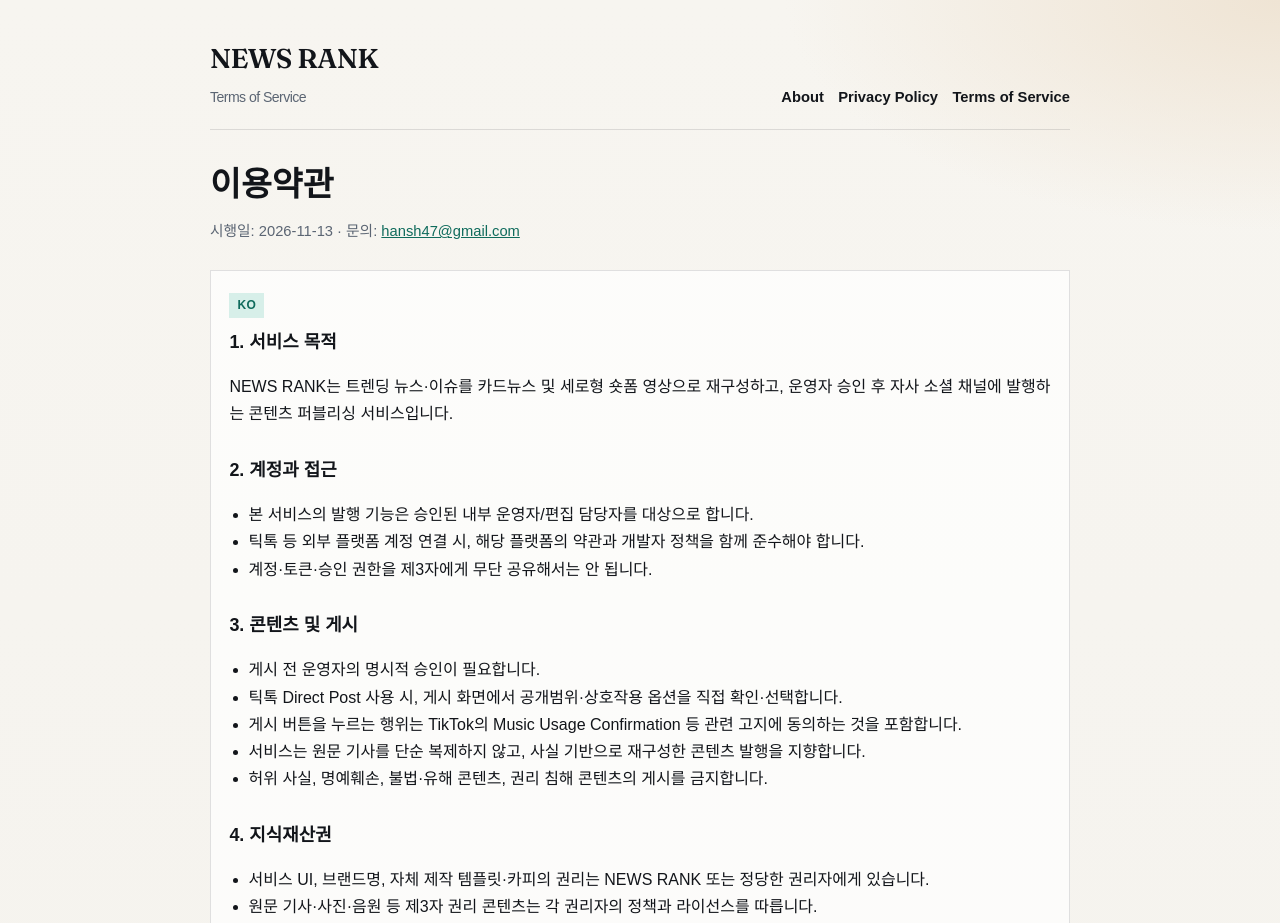
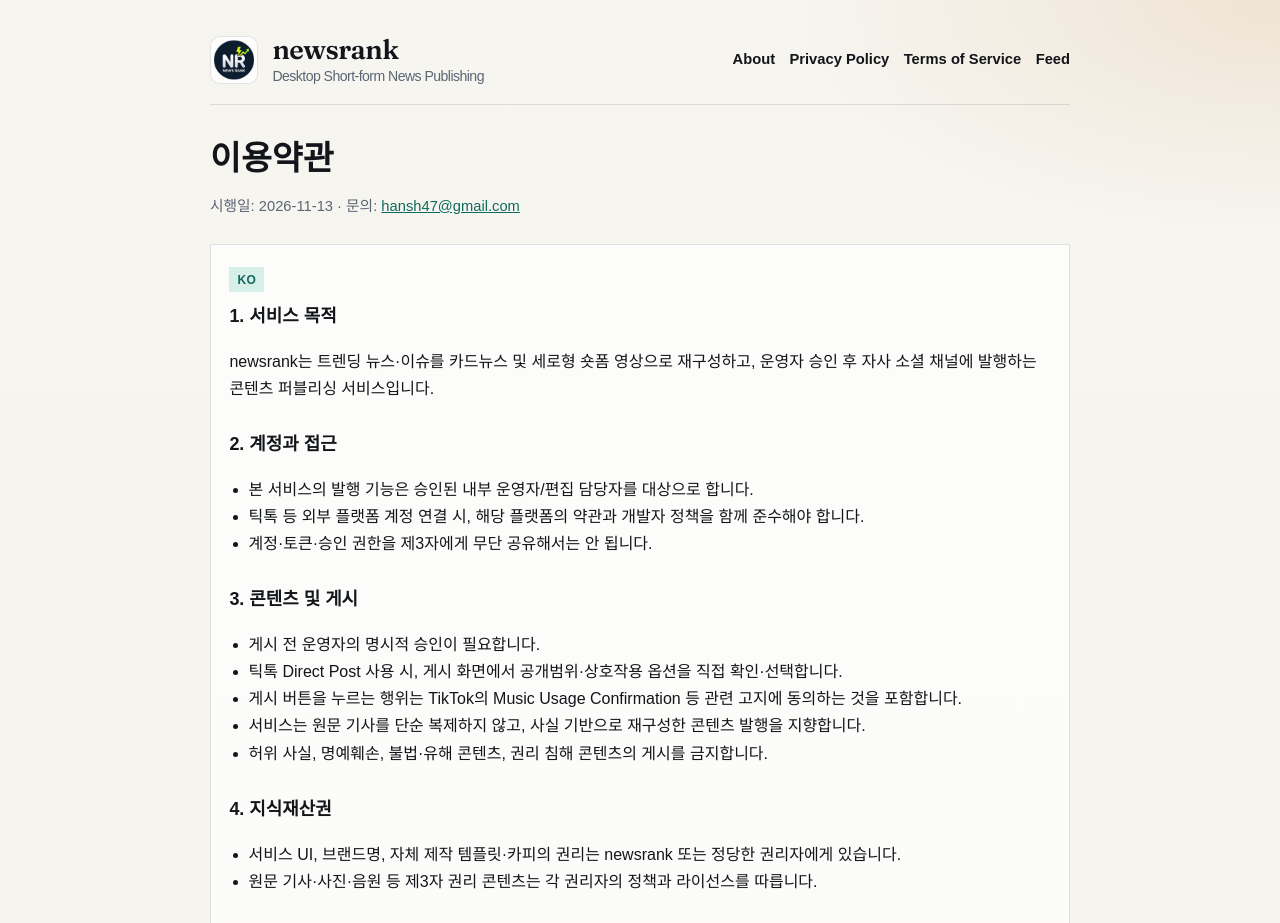
Before and after one commit to hansh47-bit/news, a plain HTML site: page terms/index.html in a window 1280 px wide. Shown: the top 923 px of the page. Drawn offline with Linux system fonts and the light colour scheme; a web font is replaced by a local one.

Commit message:
Add files via upload

```diff
--- a/terms/index.html
+++ b/terms/index.html
@@ -3,8 +3,13 @@
 <head>
   <meta charset="utf-8" />
   <meta name="viewport" content="width=device-width, initial-scale=1" />
-  <title>Terms of Service — NEWS RANK</title>
-  <meta name="description" content="NEWS RANK Terms of Service" />
+  <title>Terms of Service — newsrank</title>
+  <meta name="description" content="newsrank Terms of Service" />
+
+  <!-- 브라우저 탭 아이콘 (파비콘) - Basic Info의 앱 아이콘과 동일한 파일 사용 -->
+  <link rel="icon" type="image/png" href="https://hansh47-bit.github.io/news/app-icon.png" />
+  <link rel="apple-touch-icon" href="https://hansh47-bit.github.io/news/app-icon.png" />
+
   <link href="https://cdn.jsdelivr.net/gh/orioncactus/pretendard/dist/web/variable/pretendardvariable-dynamic-subset.css" rel="stylesheet" />
   <link href="https://fonts.googleapis.com/css2?family=Fraunces:opsz,wght@9..144,600;9..144,700&display=swap" rel="stylesheet" />
   <style>
@@ -28,14 +33,30 @@
     a { color: var(--accent); }
     .wrap { width: min(860px, calc(100% - 2rem)); margin: 0 auto; padding: 2.2rem 0 4rem; }
     header {
-      display: flex; justify-content: space-between; gap: 1rem; align-items: flex-end;
+      display: flex; justify-content: space-between; gap: 1rem; align-items: center; flex-wrap: wrap;
       padding-bottom: 1.2rem; border-bottom: 1px solid var(--line); margin-bottom: 1.6rem;
     }
-    .logo { margin: 0; font-family: Fraunces, Georgia, serif; font-size: 1.7rem; letter-spacing: -0.02em; }
-    .logo span { display:block; margin-top:0.3rem; font-family:Pretendard,sans-serif; font-size:0.88rem; color:var(--muted); font-weight:500; }
+    /* 헤더 아이콘 스타일 추가 */
+    .brand {
+      display: flex;
+      align-items: center;
+      gap: 0.9rem;
+    }
+    .brand-icon {
+      width: 48px;
+      height: 48px;
+      border-radius: 10px;
+      object-fit: cover;
+      border: 1px solid var(--line);
+      background: #fff;
+      flex-shrink: 0;
+    }
+    .logo { margin: 0; font-family: Fraunces, Georgia, serif; font-size: 1.7rem; letter-spacing: -0.02em; line-height: 1.1; }
+    .logo span { display:block; margin-top:0.25rem; font-family:Pretendard,sans-serif; font-size:0.88rem; color:var(--muted); font-weight:500; }
     nav { display:flex; gap:0.9rem; flex-wrap:wrap; }
     nav a { color: var(--ink); text-decoration:none; font-weight:600; font-size:0.92rem; }
-    h1 { font-family: Fraunces, Georgia, serif; font-size: clamp(1.6rem, 3vw, 2.1rem); margin: 0 0 0.4rem; }
+    nav a:hover { color: var(--accent); }
+    h1.page-title { font-family: Fraunces, Georgia, serif; font-size: clamp(1.6rem, 3vw, 2.1rem); margin: 0 0 0.4rem; }
     .meta { color: var(--muted); margin: 0 0 1.6rem; font-size: 0.92rem; }
     h2 { margin: 1.7rem 0 0.55rem; font-size: 1.12rem; }
     ul { padding-left: 1.2rem; }
@@ -58,22 +79,27 @@
 <body>
   <div class="wrap">
     <header>
-      <p class="logo">NEWS RANK<span>Terms of Service</span></p>
-      <nav>
+      <div class="brand">
+        <!-- 헤더 앱 아이콘 노출 -->
+        <img class="brand-icon" src="https://hansh47-bit.github.io/news/app-icon.png" alt="newsrank App Icon" />
+        <div class="logo">newsrank<span>Desktop Short-form News Publishing</span></div>
+      </div>
+      <nav aria-label="Legal">
         <a href="/news/about/">About</a>
         <a href="/news/privacy/">Privacy Policy</a>
         <a href="/news/terms/">Terms of Service</a>
+        <a href="/news/">Feed</a>
       </nav>
     </header>
 
-    <h1>이용약관</h1>
+    <h1 class="page-title">이용약관</h1>
     <p class="meta">시행일: 2026-11-13 · 문의: <a href="mailto:hansh47@gmail.com">hansh47@gmail.com</a></p>
 
     <section class="panel" lang="ko">
       <span class="label">KO</span>
       <h2 style="margin-top:0;">1. 서비스 목적</h2>
       <p>
-        NEWS RANK는 트렌딩 뉴스·이슈를 카드뉴스 및 세로형 숏폼 영상으로 재구성하고,
+        newsrank는 트렌딩 뉴스·이슈를 카드뉴스 및 세로형 숏폼 영상으로 재구성하고,
         운영자 승인 후 자사 소셜 채널에 발행하는 콘텐츠 퍼블리싱 서비스입니다.
       </p>
 
@@ -95,7 +121,7 @@
 
       <h2>4. 지식재산권</h2>
       <ul>
-        <li>서비스 UI, 브랜드명, 자체 제작 템플릿·카피의 권리는 NEWS RANK 또는 정당한 권리자에게 있습니다.</li>
+        <li>서비스 UI, 브랜드명, 자체 제작 템플릿·카피의 권리는 newsrank 또는 정당한 권리자에게 있습니다.</li>
         <li>원문 기사·사진·음원 등 제3자 권리 콘텐츠는 각 권리자의 정책과 라이선스를 따릅니다.</li>
       </ul>
 
@@ -123,7 +149,7 @@
       <h2 style="margin-top:0;">Terms of Service (English)</h2>
       <h2>1. Purpose</h2>
       <p>
-        NEWS RANK is a short-form news publishing service that helps our editorial team
+        newsrank is a short-form news publishing service that helps our editorial team
         create social posts/videos and publish them to owned channels only after explicit approval.
       </p>
       <h2>2. Access</h2>
@@ -131,7 +157,7 @@
         <li>Publishing features are intended for authorized internal operators/editors.</li>
         <li>When connecting TikTok or other platforms, you must also comply with those platforms’ terms and developer policies.</li>
       </ul>
-      <h2>3. Content &amp; Publishing</h2>
+      <h2>3. Content & Publishing</h2>
       <ul>
         <li>No post is published without an explicit operator approval action.</li>
         <li>For TikTok Direct Post, privacy level and interaction options must be reviewed and selected before publishing.</li>
@@ -149,7 +175,7 @@
     </section>
 
     <footer>
-      <span>© 2026 NEWS RANK</span>
+      <span>© 2026 newsrank</span>
       <nav>
         <a href="/news/privacy/">Privacy Policy</a>
         <a href="/news/about/">About</a>
```
